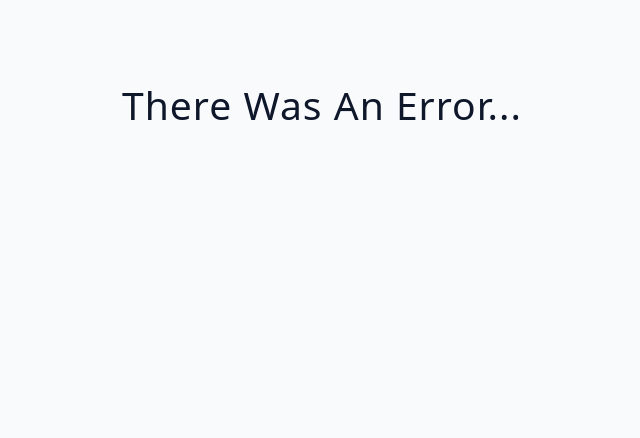
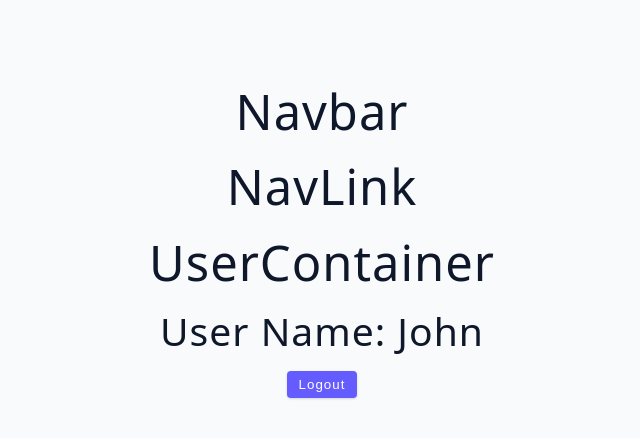
Before and after one commit to DariuszOkonski/shiji-react-intermediate, a React (Vite) app: page / in a window 1280 px wide. Shown: the top 438 px of the page, without its empty margins (318-958 px from the left). Built offline with nearby package versions, Linux system fonts and the light colour scheme; no server answers.

Commit message:
working on context api

```diff
--- a/src/App.jsx
+++ b/src/App.jsx
@@ -1,9 +1,9 @@
-import Starter from './tutorial/08-custom-hooks/starter/02-fetch-data';
+import Navbar from './tutorial/09-context-api/starter/Navbar';
 
 function App() {
   return (
     <div className='container'>
-      <Starter />
+      <Navbar />
     </div>
   );
 }
--- /dev/null
+++ b/src/tutorial/09-context-api/starter/NavLink.jsx
@@ -0,0 +1,13 @@
+import React from 'react';
+import UserContainer from './UserContainer';
+
+const NavLink = ({ user, logout, login }) => {
+  return (
+    <div>
+      <h1>NavLink</h1>
+      <UserContainer user={user} logout={logout} login={login} />
+    </div>
+  );
+};
+
+export default NavLink;
--- /dev/null
+++ b/src/tutorial/09-context-api/starter/Navbar.jsx
@@ -0,0 +1,18 @@
+import React, { useState } from 'react';
+import NavLink from './NavLink';
+
+const Navbar = () => {
+  const [user, setUser] = useState({ name: 'john' });
+
+  const logout = () => setUser(null);
+  const login = () => setUser({ name: 'rambo' });
+
+  return (
+    <div>
+      <h1>Navbar</h1>
+      <NavLink user={user} logout={logout} login={login} />
+    </div>
+  );
+};
+
+export default Navbar;
--- /dev/null
+++ b/src/tutorial/09-context-api/starter/UserContainer.jsx
@@ -0,0 +1,27 @@
+import React from 'react';
+
+const UserContainer = ({ user, logout, login }) => {
+  if (!user) {
+    return (
+      <div>
+        <h1>User logged out</h1>
+        <h2>please log in</h2>
+        <button className='btn' onClick={login}>
+          login
+        </button>
+      </div>
+    );
+  }
+
+  return (
+    <div>
+      <h1>UserContainer</h1>
+      <h2>User Name: {user.name}</h2>
+      <button className='btn' onClick={logout}>
+        Logout
+      </button>
+    </div>
+  );
+};
+
+export default UserContainer;
```
